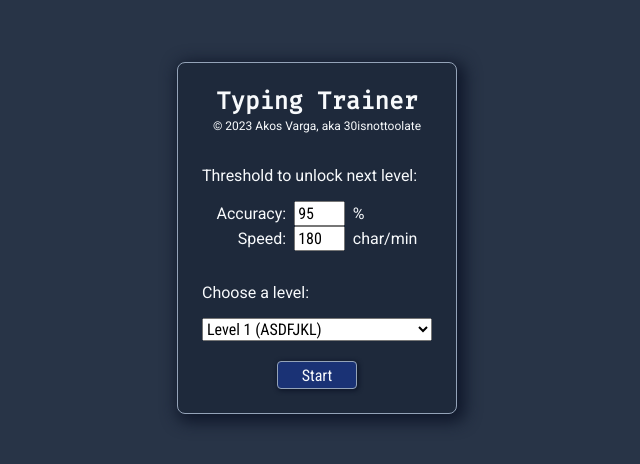
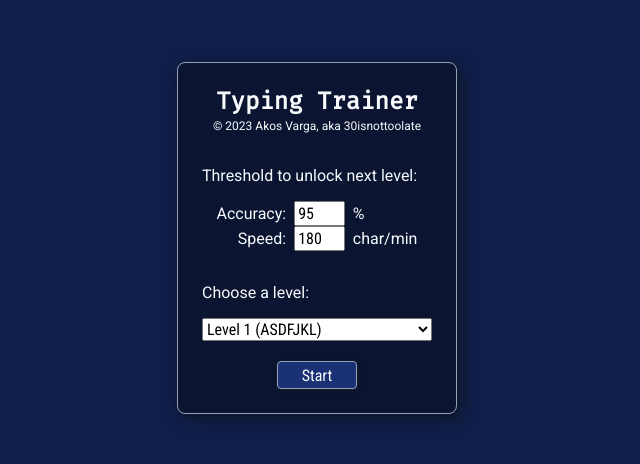
Before and after one commit to 30isnottoolate/typing-trainer, a React app: page / in a window 1280 px wide. Shown: the part 162-626 px from the top of the page, without its empty margins (323-963 px from the left). Built offline with nearby package versions, Linux system fonts and the light colour scheme.

Commit message:
Adjust color scheme, box shadow

```diff
--- a/src/components/App.css
+++ b/src/components/App.css
@@ -16,8 +16,8 @@
     --front-secondary: #f8fafc;
     --front-tertiary: #94a3b8;
 
-    --back-primary: #1e293b;
-    --back-secondary: #33415580;
+    --back-primary: #0b1532;
+    --back-secondary: #162b6480;
     --back-tertiary: #0f172a;
     --back-quaternary: #1a3275;
     --back-quinary: #1d3986;
@@ -104,7 +104,7 @@ button:active {
     position: relative;
     padding: 1.5rem;
     border-radius: 0.5rem;
-    box-shadow: 0.25rem 0.25rem 1rem 0.25rem var(--back-tertiary);
+    box-shadow: 0.25rem 0.25rem 1rem 0.125rem var(--back-tertiary);
 }
 
 #logo {
```
